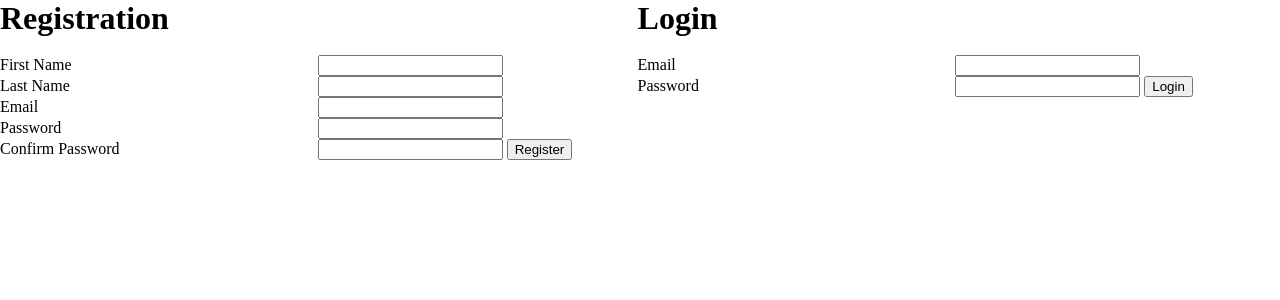
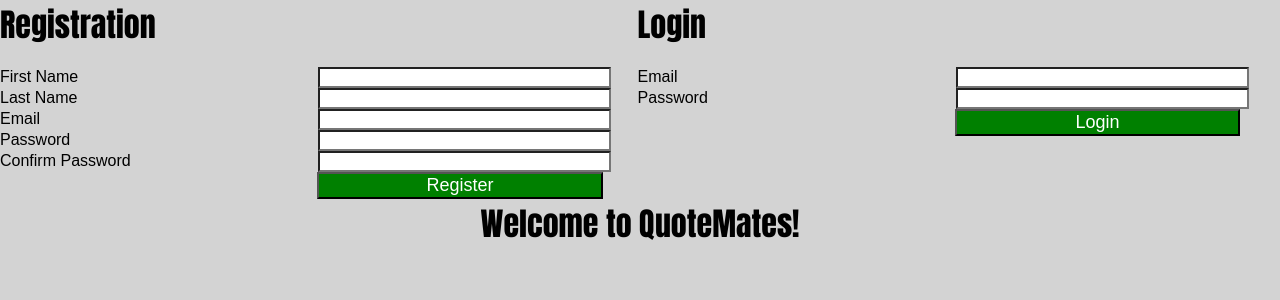
Before and after one commit to jayalamo15/QuoteMates, a Django app: page / in a window 1280 px wide. Shown: the top 300 px of the page. Run offline with Django 3.2, Linux system fonts and the light colour scheme; parts of the project's set-up code (start-up, migrations or seed data) failed here and were passed over.

Commit message:
updating html/css

```diff
--- a/apps/loginapp/static/css/logandreg.css
+++ b/apps/loginapp/static/css/logandreg.css
@@ -1,15 +1,22 @@
 * {
     margin: auto 0;
     /* outline: 1px solid red; */
+    background-color: lightgray;
 }
 .registration_header, .login_header{
     display: inline-block;
     width: 49.5%;
+    font-family: Impact, Haettenschweiler, 'Arial Narrow Bold', sans-serif;
+}
+.welcome_header{
+    text-align: center;
+    font-family: Impact, Haettenschweiler, 'Arial Narrow Bold', sans-serif;
 }
 form{
     display: inline-block;
     width: 49.5%;
     vertical-align: top;
+    font-family: fantasy;
 }
 p{
     display: inline-block;
@@ -21,3 +28,13 @@ p{
 .success{
     color: green;
 }
+input.button{
+    margin-left: 50.10%;
+    font-size: large;
+    background-color: green;
+    color: white;
+}
+input{
+    background-color: white;
+    width: 45%;
+}
--- a/apps/loginapp/templates/login.html
+++ b/apps/loginapp/templates/login.html
@@ -31,18 +31,21 @@
                 <p>Password</p>
                 <input type="password" name="registration_password">
                 <p>Confirm Password</p>
-                <input type="password" name="registration_confirm_password">
-                <input type="submit" value="Register">
+                <input c type="password" name="registration_confirm_password"><br>
+                <input class="button" type="submit" value="Register">
             </form>
             <form action="/login" method="POST">
                 {% csrf_token %}
                 <p>Email</p>
                 <input type="text" name="login_email">
                 <p>Password</p>
-                <input type="password" name="login_password">
-                <input type="submit" value="Login">
+                <input  type="password" name="login_password"><br>
+                <input class="button" type="submit" value="Login">
             </form>
         </main>
+        <footer>
+            <h1 class="welcome_header">Welcome to QuoteMates!</h1>
+        </footer>
     </div>
 </body>
 </html>
```
